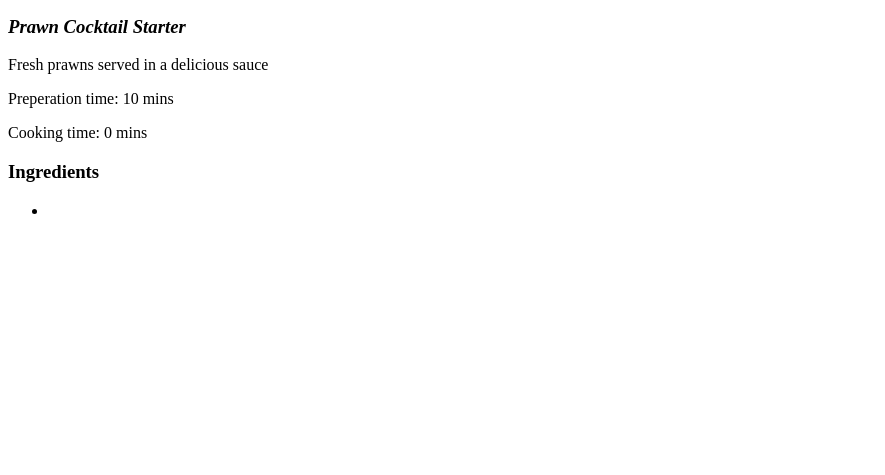
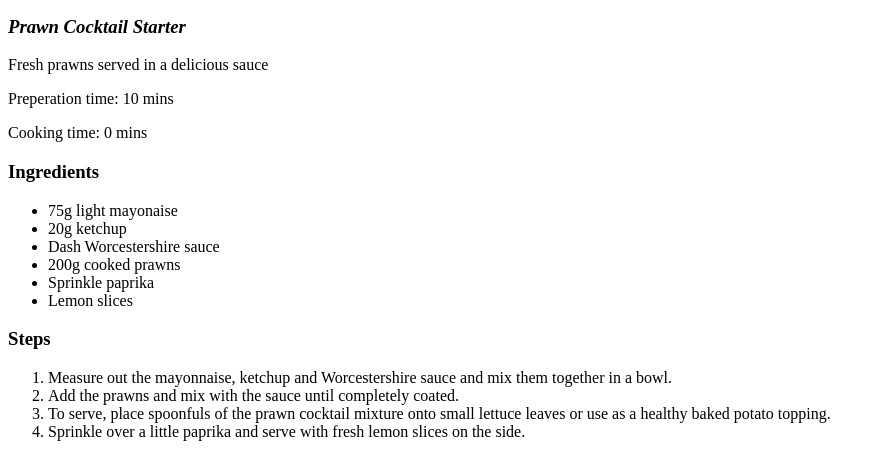
Before and after one commit to puddlex/Recipe, a plain HTML site: page recipes/prawncocktail.html in a window 1280 px wide. Shown: the part 101-576 px from the top of the page, without its empty margins (0-885 px from the left). Drawn offline with Linux system fonts and the light colour scheme.

Commit message:
Add steps

```diff
--- a/recipes/prawncocktail.html
+++ b/recipes/prawncocktail.html
@@ -13,6 +13,18 @@
     <p>Cooking time: 0 mins</p>
     <p><h3><strong>Ingredients</strong></h3></p>
     <p><ul>
-        <li></li>
+        <li>75g light mayonaise</li>
+        <li>20g ketchup</li>
+        <li>Dash Worcestershire sauce</li>
+        <li>200g cooked prawns</li>
+        <li>Sprinkle paprika</li>
+        <li>Lemon slices</li>
     </ul></p>
+    <p><h3><strong>Steps</strong></h3></p>
+    <p><ol>
+        <li>Measure out the mayonnaise, ketchup and Worcestershire sauce and mix them together in a bowl.</li>
+        <li>Add the prawns and mix with the sauce until completely coated.</li>
+        <li>To serve, place spoonfuls of the prawn cocktail mixture onto small lettuce leaves or use as a healthy baked potato topping.</li>
+        <li>Sprinkle over a little paprika and serve with fresh lemon slices on the side.</li>
+    </ol></p>
 </body>
```
